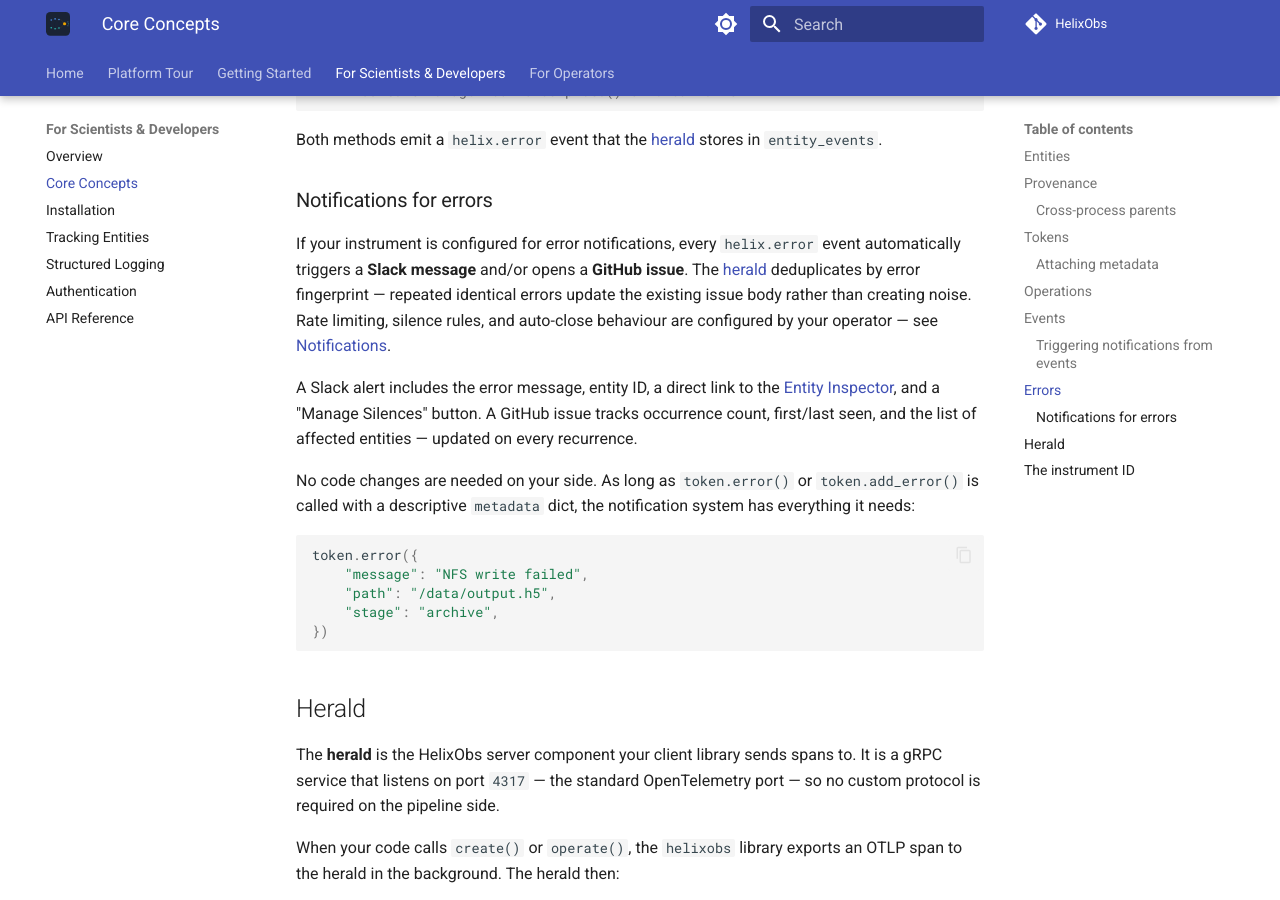
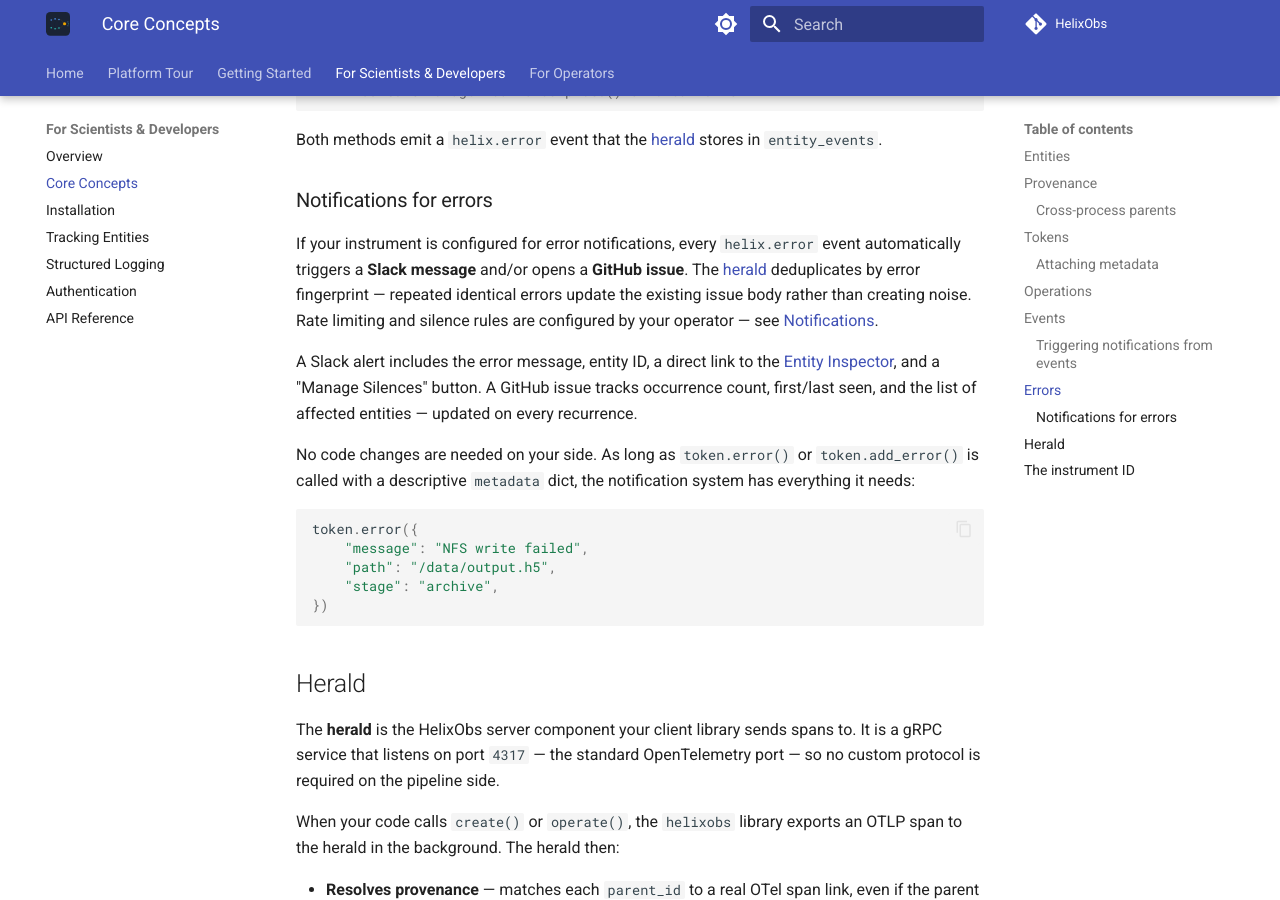
Before and after one commit to HelixObs/helixobs.github.io, an MkDocs documentation site: the page built from docs/client/concepts.md, in a window 1280 px wide and 900 px high, scrolled down 3394 px. Built offline with MkDocs 1.6.1 and Material for MkDocs 9.7.7, drawn with Linux system fonts in a browser that asks for light colours.

Commit message:
docs: HelixObs no longer auto-closes GitHub issues
Remove auto_close_after_days from examples and describe the new
behaviour: users close issues once resolved; recurrence reopens them or
opens a new one; silences are the way to stop notifications.

Co-Authored-By: Claude Opus 5.5 <noreply@anthropic.com>

```diff
--- a/docs/client/concepts.md
+++ b/docs/client/concepts.md
@@ -130,7 +130,7 @@ Both methods emit a `helix.error` event that the [herald](#herald) stores in `en
 
 ### Notifications for errors
 
-If your instrument is configured for error notifications, every `helix.error` event automatically triggers a **Slack message** and/or opens a **GitHub issue**. The [herald](#herald) deduplicates by error fingerprint — repeated identical errors update the existing issue body rather than creating noise. Rate limiting, silence rules, and auto-close behaviour are configured by your operator — see [Notifications](../operator/notifications.md).
+If your instrument is configured for error notifications, every `helix.error` event automatically triggers a **Slack message** and/or opens a **GitHub issue**. The [herald](#herald) deduplicates by error fingerprint — repeated identical errors update the existing issue body rather than creating noise. Rate limiting and silence rules are configured by your operator — see [Notifications](../operator/notifications.md).
 
 A Slack alert includes the error message, entity ID, a direct link to the [Entity Inspector](../operator/dashboards.md#entity-inspector), and a "Manage Silences" button. A GitHub issue tracks occurrence count, first/last seen, and the list of affected entities — updated on every recurrence.
 
```
Also changed, not shown: docs/operator/new-instrument.md (+0 -1 lines), docs/operator/notifications.md (+0 -1 lines).
